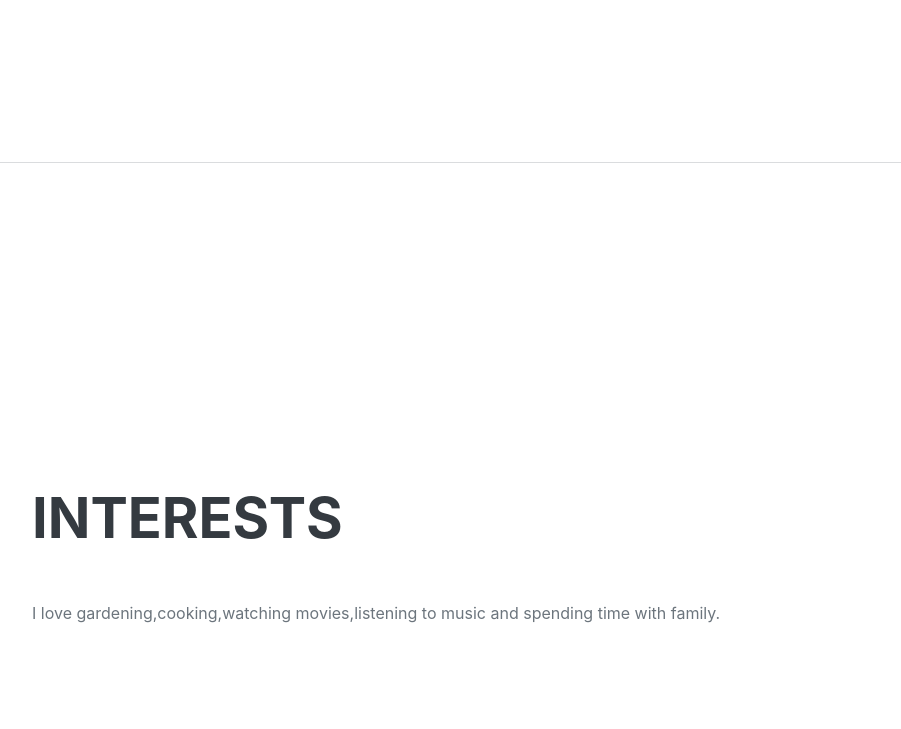
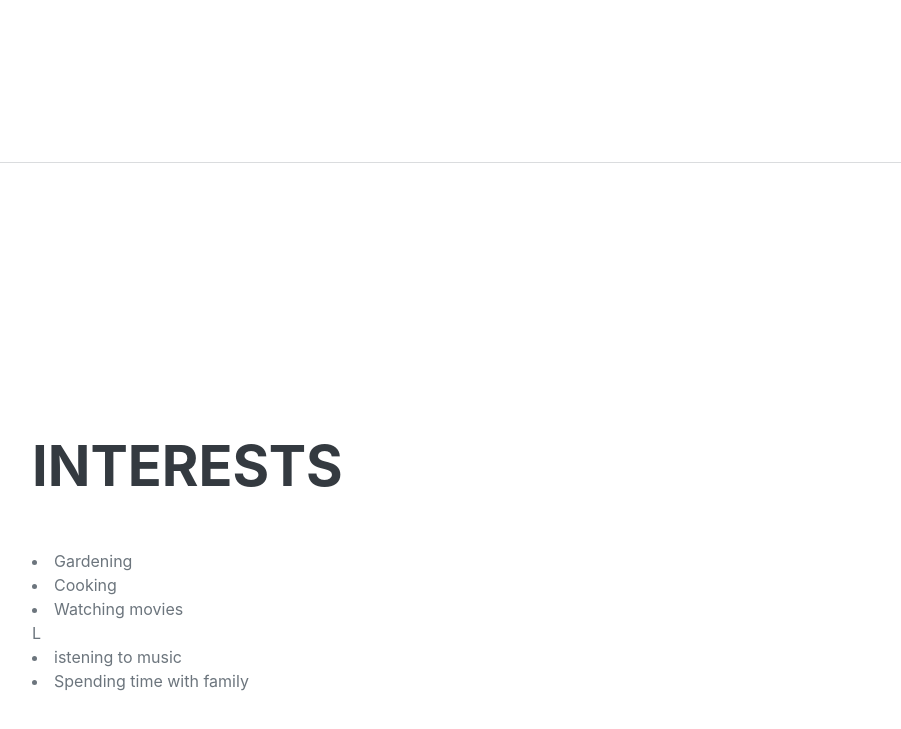
Before and after one commit to MamathaRachala/MamathaRachala.github.io, a plain HTML site: page index.html in a window 1280 px wide. Shown: the part 3842-4571 px from the top of the page, without its empty margins (288-1189 px from the left). Drawn offline with nearby package versions, Linux system fonts and the light colour scheme; a web font is replaced by a local one.

Commit message:
Update index.html

```diff
--- a/index.html
+++ b/index.html
@@ -203,7 +203,7 @@
             <section class="resume-section" id="interests">
                 <div class="resume-section-content">
                     <h2 class="mb-5">Interests</h2>
-                    <p>I love gardening,cooking,watching movies,listening to music and spending time with family.</p>
+                    <li>Gardening</li><li>Cooking</li><li>Watching movies</li>L<li>istening to music</li><li>Spending time with family</li>
 
                 </div>
             </section>
```
